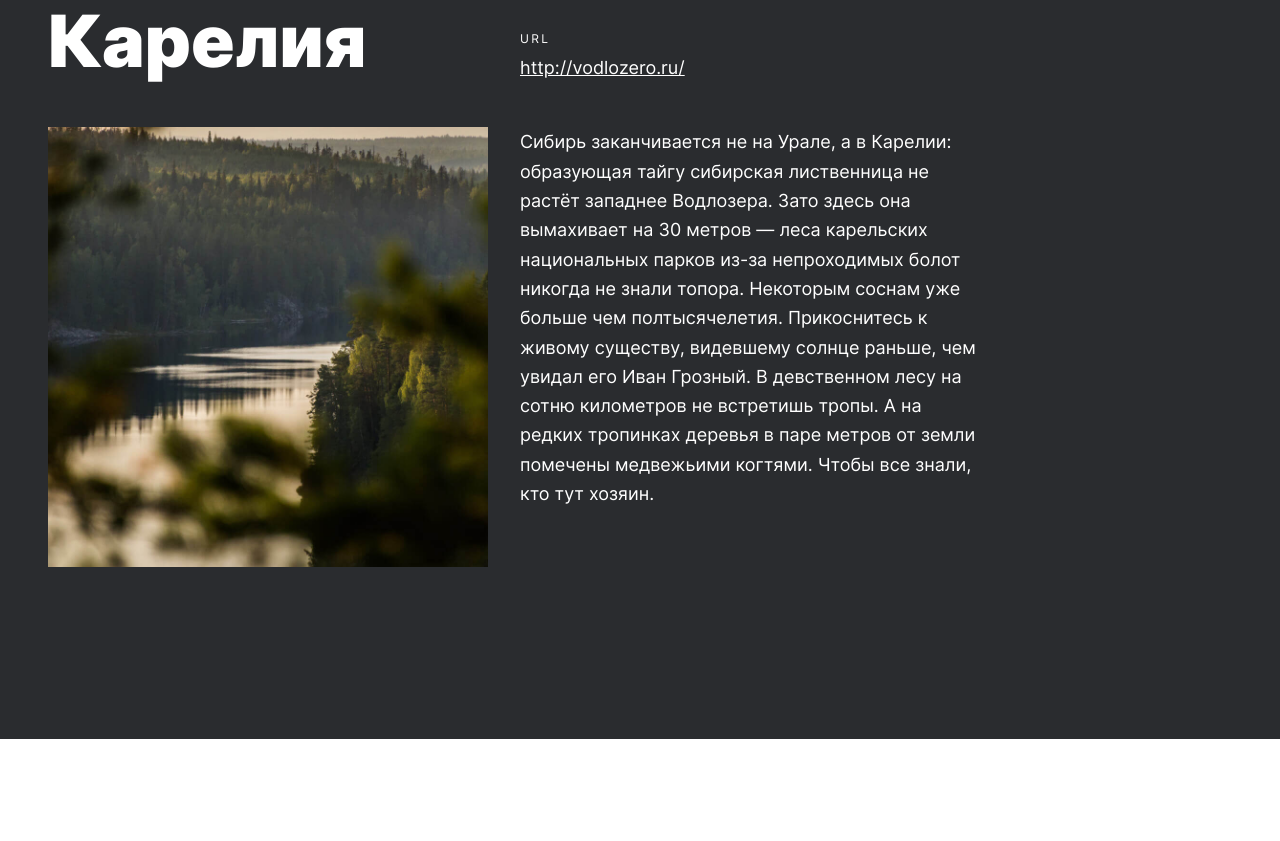
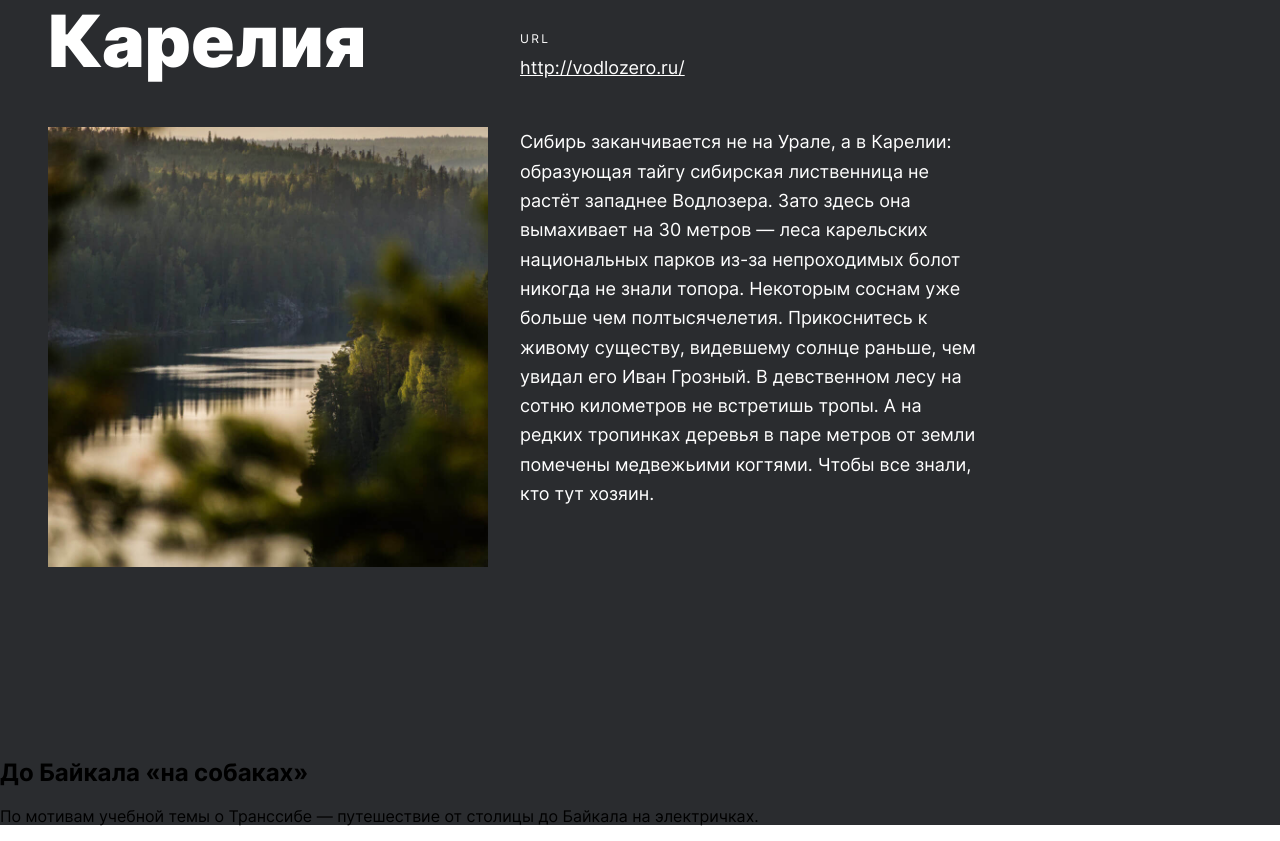
Before and after one commit to IrinaMashkina/russian-travel, a plain HTML site: page index.html in a window 1280 px wide. Shown: the part 5496-6337 px from the top of the page. Before the commit the page ends 6235 px from the top, so only its background shows below. Drawn offline with Linux system fonts and the light colour scheme.

Commit message:
Добавлена разметка для cover

```diff
--- a/index.html
+++ b/index.html
@@ -135,7 +135,11 @@
               <p class="place__paragraph">Сибирь заканчивается не на Урале, а в Карелии: образующая тайгу сибирская лиственница не растёт западнее Водлозера. Зато здесь она вымахивает на 30 метров — леса карельских национальных парков из-за непроходимых болот никогда не знали топора. Некоторым соснам уже больше чем полтысячелетия. Прикоснитесь к живому существу, видевшему солнце раньше, чем увидал его Иван Грозный. В девственном лесу на сотню километров не встретишь тропы. А на редких тропинках деревья в паре метров от земли помечены медвежьими когтями. Чтобы все знали, кто тут хозяин.</p>
             </div>
           </article>
+        </section>
 
+        <section class="cover">
+          <h2 class="cover__title">До Байкала «на собаках»</h2>
+          <p class="cover__subtitle">По мотивам учебной темы о Транссибе — путешествие от столицы до Байкала на электричках.</p>
         </section>
 
     </main>
```
